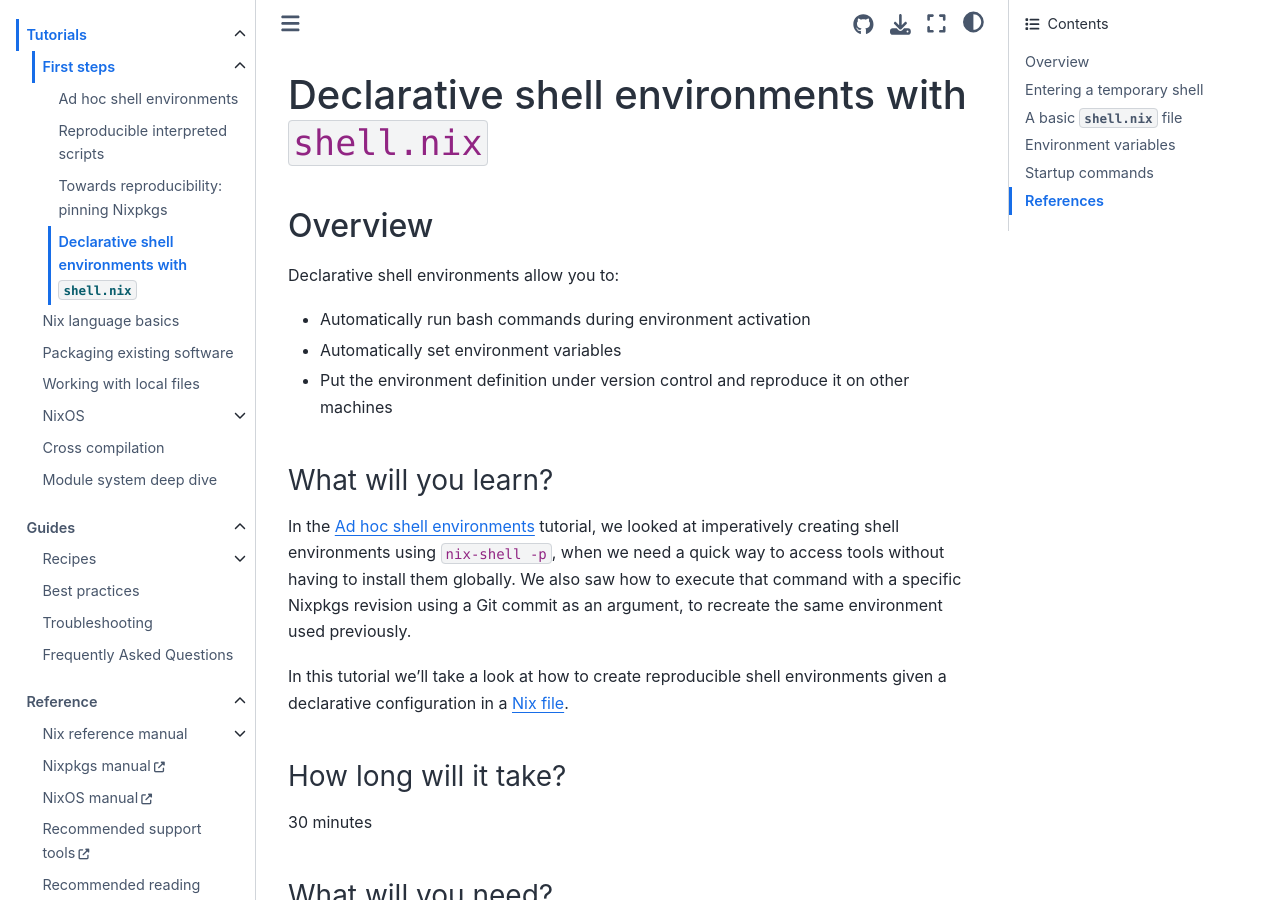
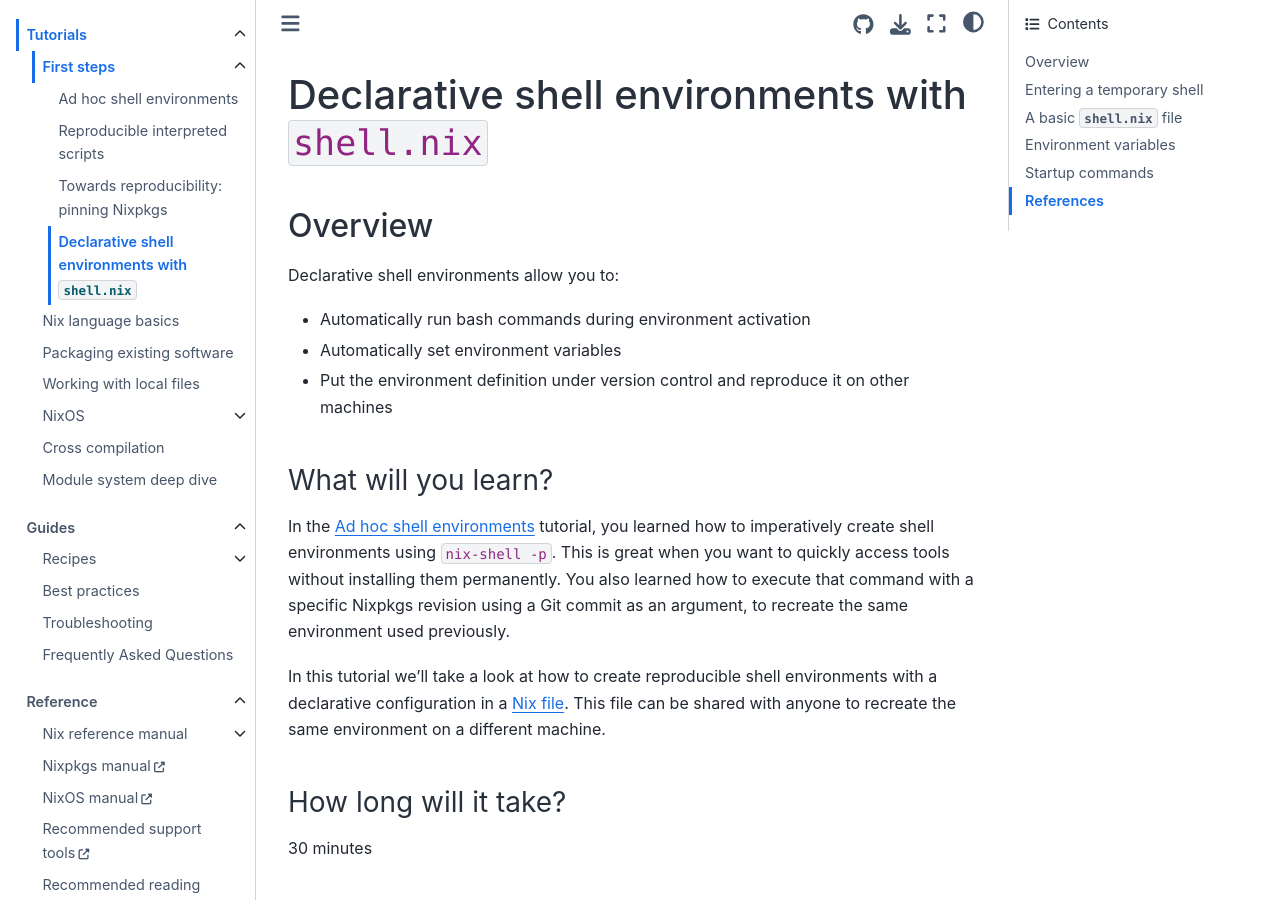
Before and after one commit to NixOS/nix.dev, a Sphinx documentation site: the page built from source/tutorials/first-steps/declarative-shell.md, in a window 1280 px wide and 900 px high. Built offline with Sphinx 7.4.7 and the Sphinx Book theme 1.1.4, drawn with Linux system fonts in a browser that asks for light colours.

Commit message:
reword shell.nix tutorial introduction
make shorter sentences and drop the key message about sharing
declarative environments

```diff
--- a/source/tutorials/first-steps/declarative-shell.md
+++ b/source/tutorials/first-steps/declarative-shell.md
@@ -17,10 +17,12 @@
 
 ### What will you learn?
 
-In the {ref}`ad-hoc-envs` tutorial, we looked at imperatively creating shell environments using `nix-shell -p`, when we need a quick way to access tools without having to install them globally.
-We also saw how to execute that command with a specific Nixpkgs revision using a Git commit as an argument, to recreate the same environment used previously.
+In the {ref}`ad-hoc-envs` tutorial, you learned how to imperatively create shell environments using `nix-shell -p`.
+This is great when you want to quickly access tools without installing them permanently.
+You also learned how to execute that command with a specific Nixpkgs revision using a Git commit as an argument, to recreate the same environment used previously.
 
-In this tutorial we'll take a look at how to create reproducible shell environments given a declarative configuration in a {term}`Nix file`.
+In this tutorial we'll take a look at how to create reproducible shell environments with a declarative configuration in a {term}`Nix file`.
+This file can be shared with anyone to recreate the same environment on a different machine.
 
 ### How long will it take?
 
```
